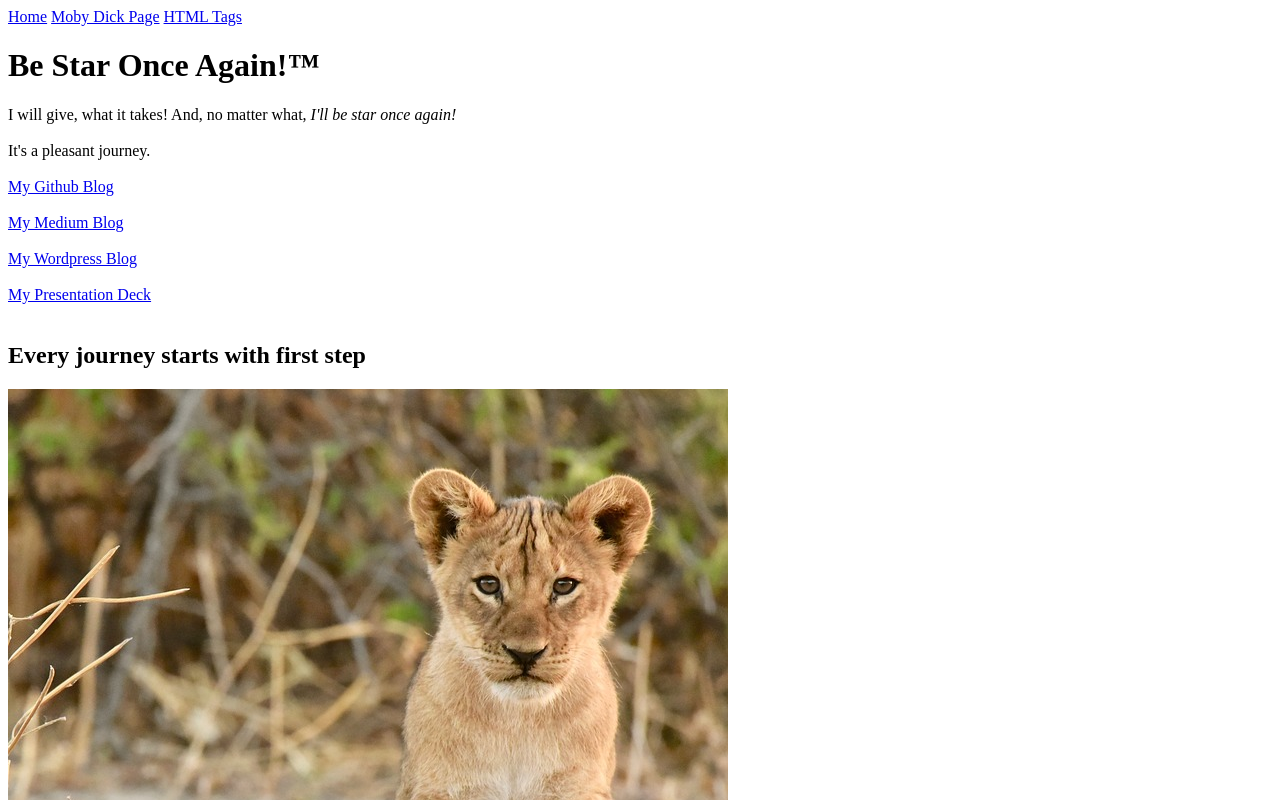
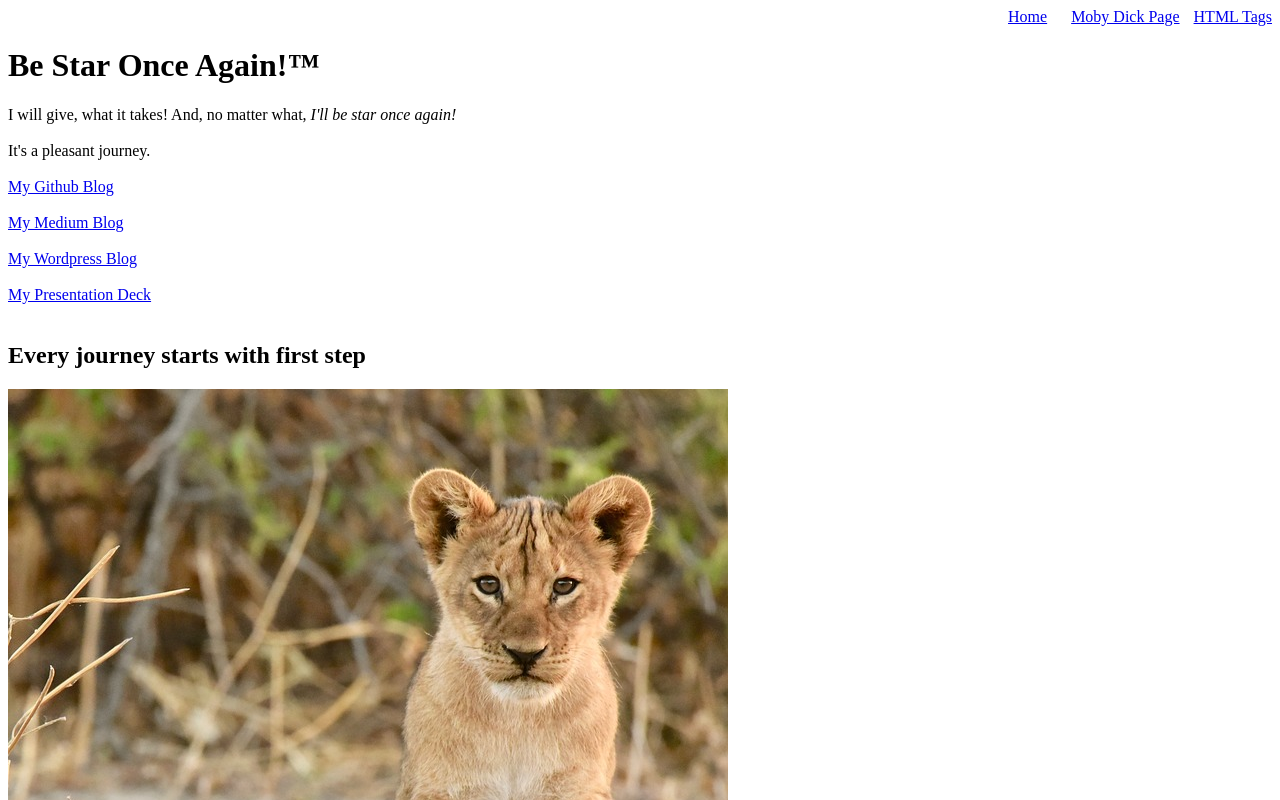
Before and after one commit to indyarocks/basic-ui, a plain HTML site: page index.html in a window 1280 px wide. Shown: the top 800 px of the page. Drawn offline with Linux system fonts and the light colour scheme.

Commit message:
Navigation bar text align

```diff
--- a/index.html
+++ b/index.html
@@ -8,11 +8,11 @@
     <title>Be Star Once Again!™</title>
 </head>
 <body>
-    <div>
-        <a href="index.html">Home</a>
-        <a href="moby_dick.html">Moby Dick Page</a>
-        <a href="tags.html">HTML Tags</a>
-    </div>
+<div style="text-align: right;">
+    <a href="index.html" style="margin-right: 10px;">Home</a>
+    <a href="moby_dick.html" style="margin: 0 10px;">Moby Dick Page</a>
+    <a href="tags.html">HTML Tags</a>
+</div>
     <h1>Be Star Once Again!™</h1>
     <p>
         I will give, what it takes! And, no matter what, <em>I'll be star once again!</em><br><br>
```
Also changed, not shown: moby_dick.html (+3 -3 lines), tags.html (+5 -5 lines).
